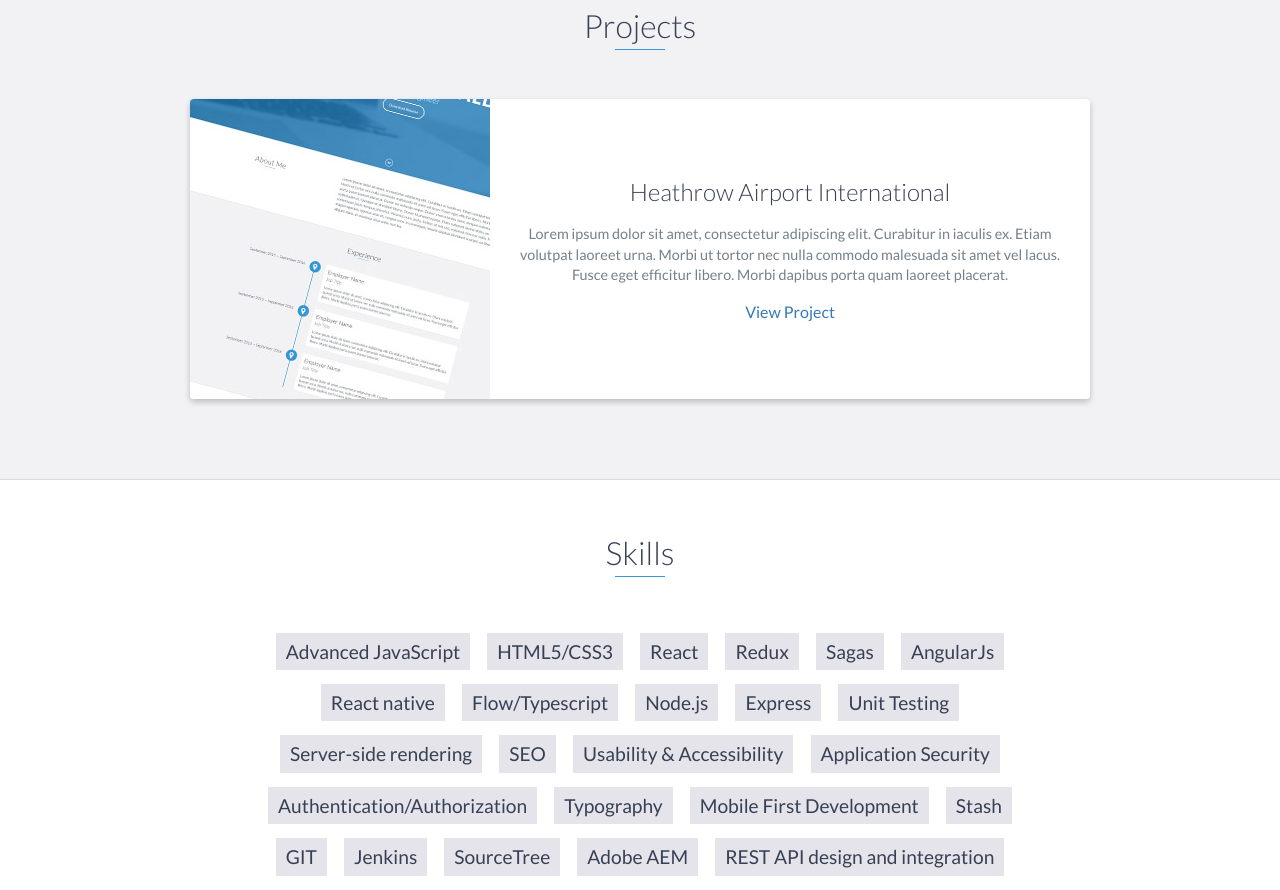
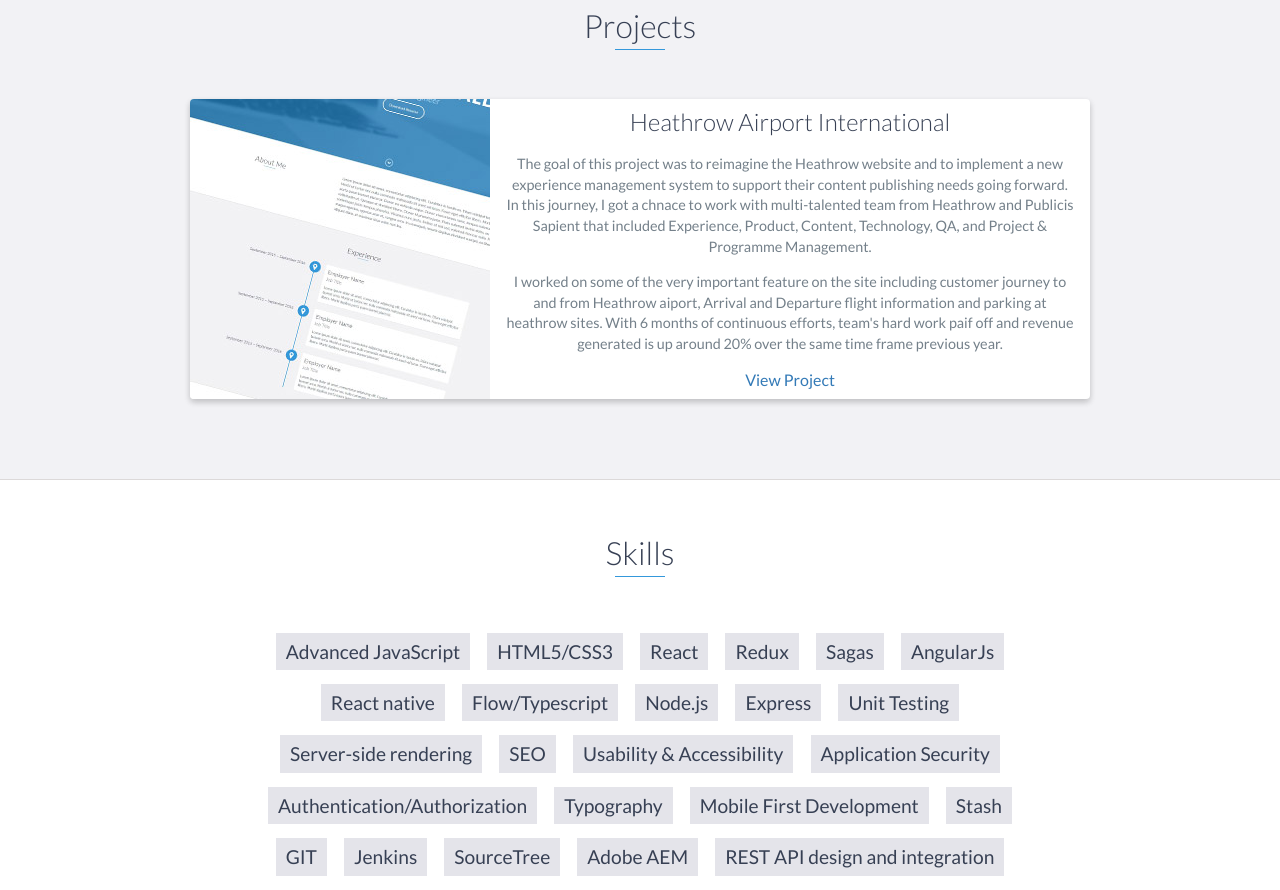
Before and after one commit to vaibhavcpgeek/vaibhavcpgeek.github.io, a website: page index.html in a window 1280 px wide. Shown: the part 3791-4681 px from the top of the page. Drawn offline with nearby package versions, Linux system fonts and the light colour scheme.

Commit message:
Updated project details

```diff
--- a/index.html
+++ b/index.html
@@ -272,12 +272,22 @@
             <div class="project-info">
               <h3>Heathrow Airport International</h3>
               <p>
-                Lorem ipsum dolor sit amet, consectetur adipiscing elit.
-                Curabitur in iaculis ex. Etiam volutpat laoreet urna. Morbi ut
-                tortor nec nulla commodo malesuada sit amet vel lacus. Fusce
-                eget efficitur libero. Morbi dapibus porta quam laoreet
-                placerat.
+                The goal of this project was to reimagine the Heathrow website
+                and to implement a new experience management system to support
+                their content publishing needs going forward. In this journey, I
+                got a chnace to work with multi-talented team from Heathrow and
+                Publicis Sapient that included Experience, Product, Content,
+                Technology, QA, and Project & Programme Management.
               </p>
+              <p>
+                I worked on some of the very important feature on the site
+                including customer journey to and from Heathrow aiport, Arrival
+                and Departure flight information and parking at heathrow sites.
+                With 6 months of continuous efforts, team's hard work paif off
+                and revenue generated is up around 20% over the same time frame
+                previous year.
+              </p>
+
               <a href="https://www.heathrow.com/">View Project</a>
             </div>
             <!-- End .project-info -->
```
